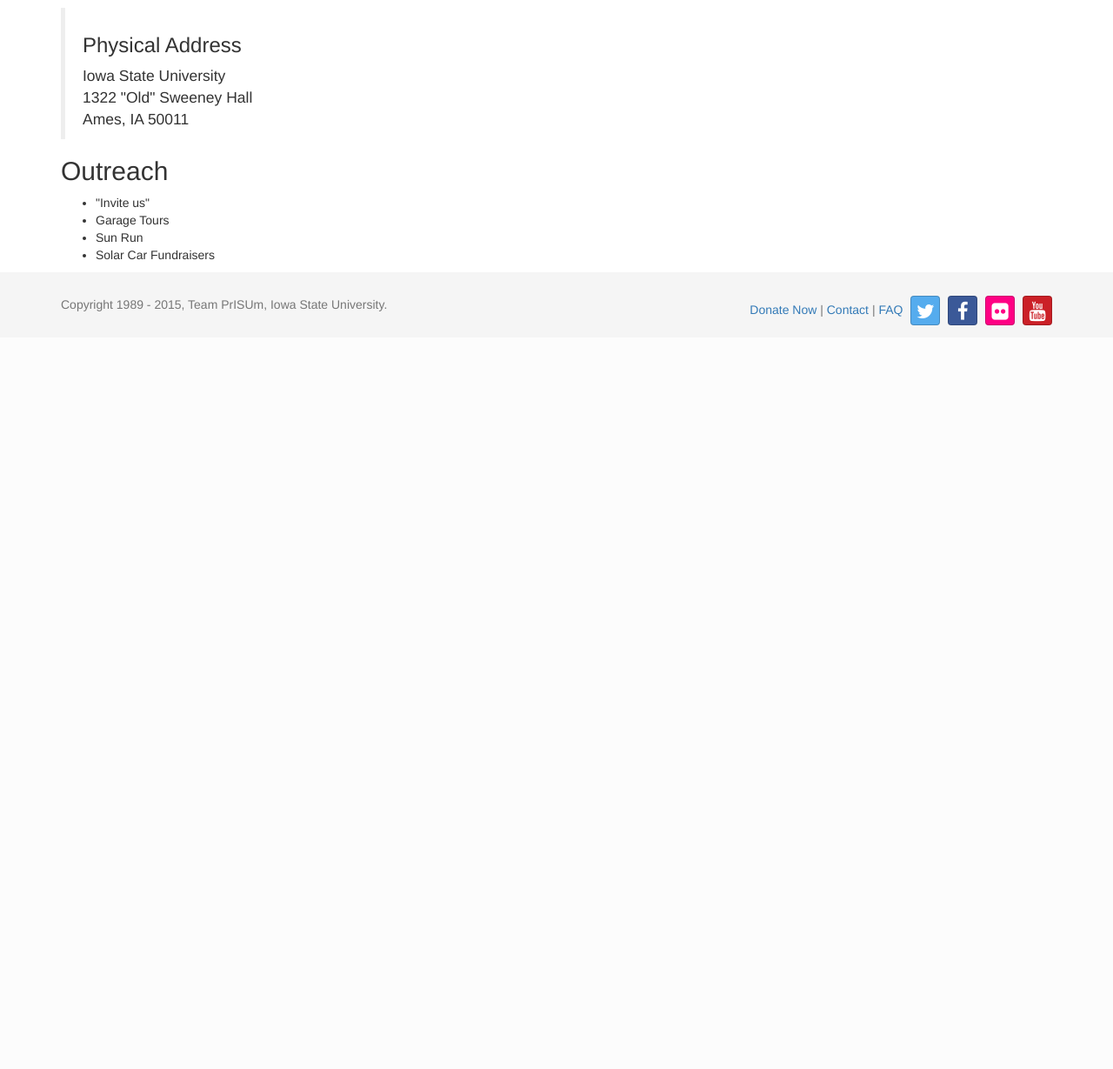
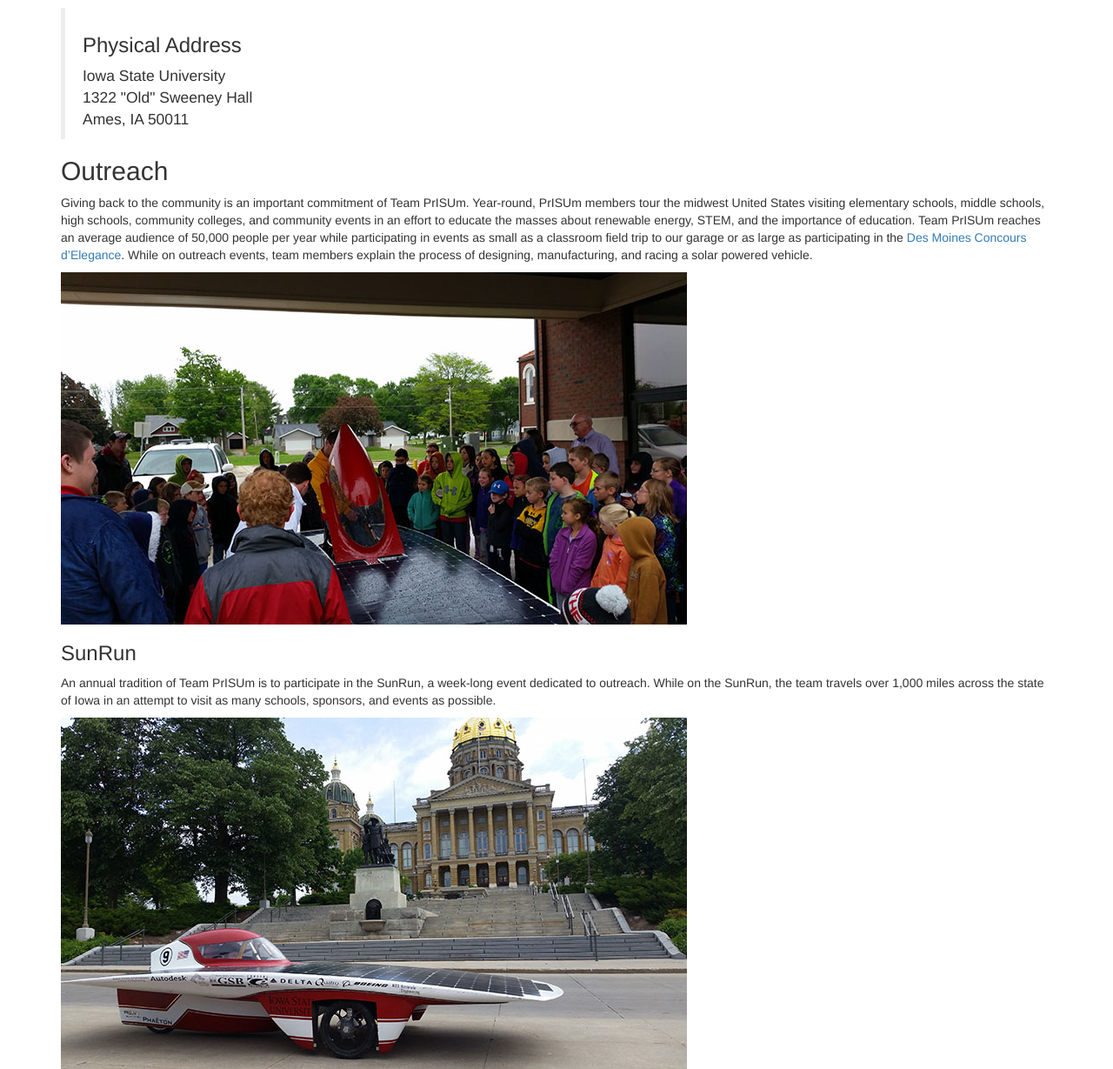
Before and after one commit to ISU-WebDevClub/prisum, a Flask app: page /contact in a window 1280 px wide. Shown: the part 1563-2792 px from the top of the page at 87% size. Before the commit the page ends 1937 px from the top, so only its background shows below. Run offline with Flask 2, Linux system fonts and the light colour scheme; some libraries are stand-ins or nearby versions.

Commit message:
Added more content, plus 2 images.

```diff
--- a/prisum/templates/contact.html
+++ b/prisum/templates/contact.html
@@ -79,12 +79,42 @@
 
     <div id="outreach">
         <h2>Outreach</h2>
-        <ul>
-            <li>"Invite us"</li>
-            <li>Garage Tours</li>
-            <li>Sun Run</li>
-            <li>Solar Car Fundraisers</li>
-        </ul>
+
+        <p>Giving back to the community is an important commitment of Team PrISUm. Year-round, PrISUm members tour the
+            midwest United States visiting elementary schools, middle schools, high schools, community colleges, and
+            community events in an effort to educate the masses about renewable energy, STEM, and the importance of
+            education. Team PrISUm reaches an average audience of 50,000 people per year while participating in events
+            as small as a classroom field trip to our garage or as large as participating in the <a
+                    href="http://www.desmoinesconcours.com/" target="_blank">Des Moines Concours d’Elegance</a>. While
+            on outreach events, team members explain the process of designing, manufacturing, and racing a solar powered
+            vehicle.</p>
+
+        <img src="../static/img/outreach1.jpg">
+
+        <h3>SunRun</h3>
+
+        <p>An annual tradition of Team PrISUm is to participate in the SunRun, a week-long event dedicated to outreach.
+            While on the SunRun, the team travels over 1,000 miles across the state of Iowa in an attempt to visit
+            as many schools, sponsors, and events as possible.</p>
+
+        <img src="../static/img/outreach2.jpg">
+
+        <h3>Garage Tours</h3>
+
+        <p style="color: red">Generate content for here.</p>
+
+        <a href="mailto:outreach@prisum.org">
+            <h3>Invite PrISUm to your event!</h3>
+        </a>
+
+        <h3 style="color: red">Solar Car Fundamentals (MOVE TO DIFFERENT PAGE?)</h3>
+
+
+        <h3>Outreach Calendar</h3>
+
+        <iframe src="http://www.google.com/calendar/embed?src=outreachprisum%40gmail.com&amp;ctz=America/Chicago"
+                style="border-width: 0px;width:100%;height:30vw;" frameborder="0" scrolling="no"></iframe>
+
     </div>
 
 </div>
```
Also changed, not shown: prisum/static/img/outreach1.jpg (added), prisum/static/img/outreach2.jpg (added).
